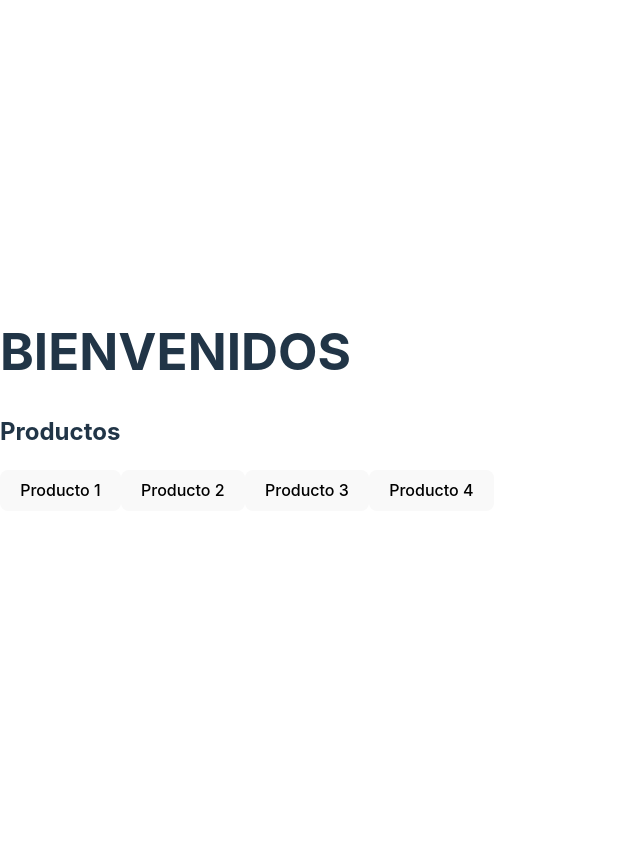
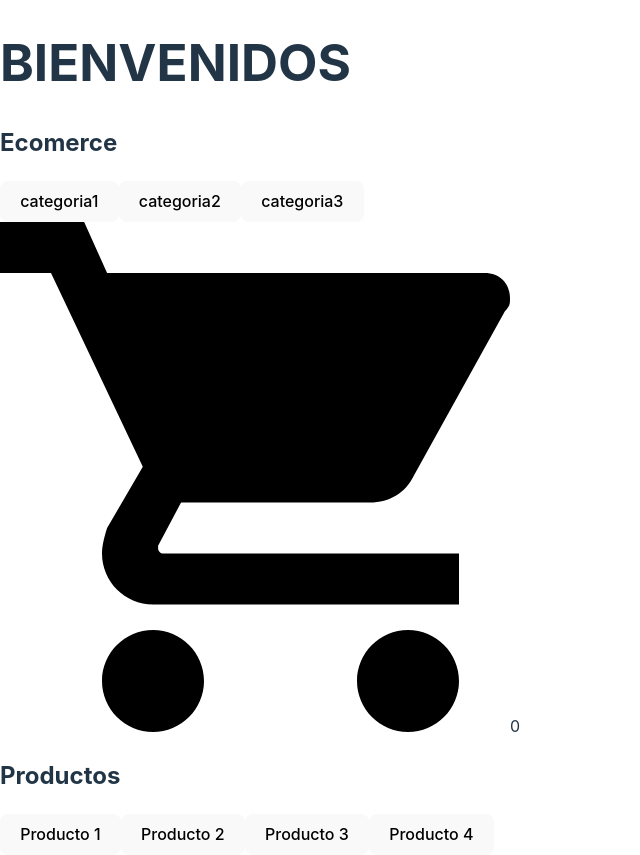
Before and after one commit to dantependino/PreEntrega1-Pendino, a React (Vite) app: page / in a window 1280 px wide. Shown: the whole page, without its empty margins (0-640 px from the left). Before the commit the page ends 800 px from the top, so only its background shows below. Built offline with nearby package versions, Linux system fonts and the light colour scheme.

Commit message:
nav bar, item list container. cart

```diff
--- a/src/App.jsx
+++ b/src/App.jsx
@@ -1,11 +1,16 @@
 import Button from "./Button/Button";
+import NavBar from "./NavBar.jsx/NavBar";
+import ItemListContainer from "./ItemListContainer/ItemListContainer";
 
 function App() {
 
   return (
     <>
+          <ItemListContainer greeting={'BIENVENIDOS'}/>
 
-      <h1>BIENVENIDOS</h1>
+
+      <NavBar/>
+
       <h2>Productos</h2>
       <Button label="Producto 1"  />
       <Button label="Producto 2" />
--- /dev/null
+++ b/src/CartWidget/CartWidget.jsx
@@ -0,0 +1,10 @@
+import cart from './assets/cart.svg'
+const CartWidget =() => {
+    return (
+        <div>
+            <img src={cart} alt= "cart-widget"/>
+            0
+        </div>
+    )
+}
+export default CartWidget
--- /dev/null
+++ b/src/ItemListContainer/ItemListContainer.jsx
@@ -0,0 +1,11 @@
+const ItemListContainer = ({greeting}) => {
+    return (
+        <div>
+            <h1>
+                {greeting}
+            </h1>
+        </div>
+    )
+
+}
+export default ItemListContainer
--- /dev/null
+++ b/src/NavBar.jsx/NavBar.jsx
@@ -0,0 +1,17 @@
+import CartWidget from "../CartWidget/CartWidget";
+
+const NavBar = () => {
+    return(
+        <nav>
+            <h2>Ecomerce</h2>
+            <div>
+                <button>categoria1</button>
+                <button>categoria2</button>
+                <button>categoria3</button>
+            </div>
+            <CartWidget/>
+        </nav>
+    )
+
+}
+export default NavBar;
```
Also changed, not shown: src/CartWidget/assets/carrito de compra.png (added), src/CartWidget/assets/cart.svg (added).
